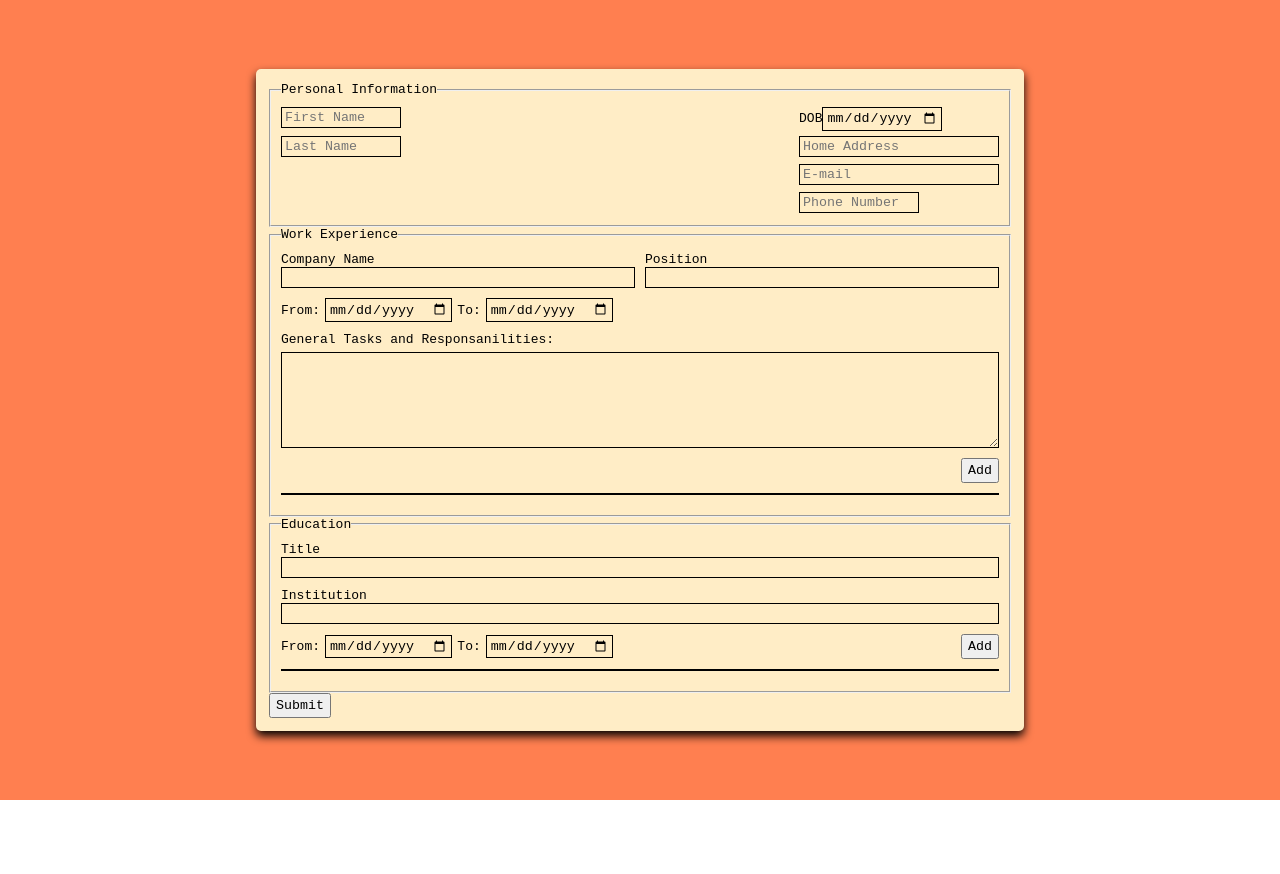
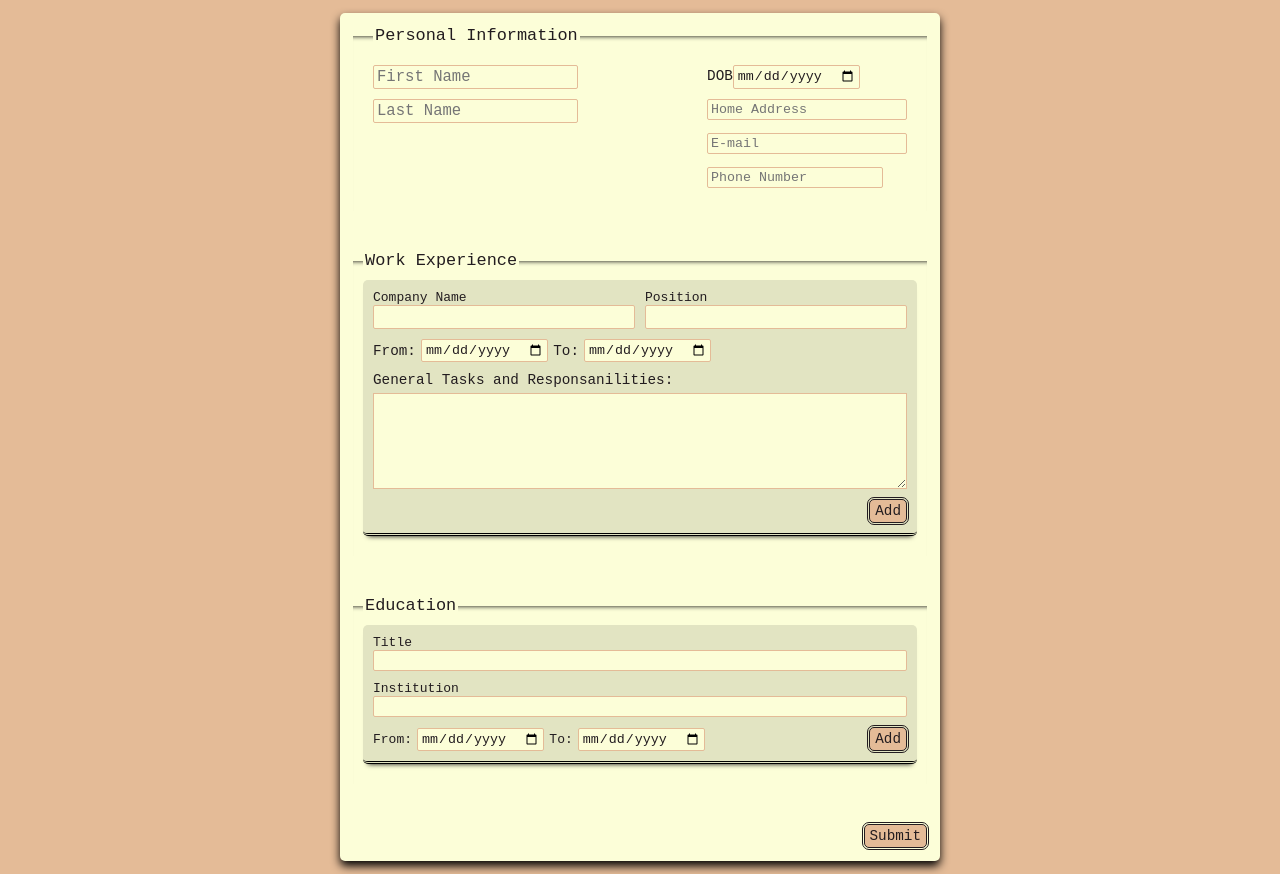
Before and after one commit to tomcoso/cv-application, a React (Create React App) app: page / in a window 1280 px wide. Before the commit the page ends 800 px from the top, so only its background shows below. Built offline with nearby package versions, Linux system fonts and the light colour scheme.

Commit message:
update style

```diff
--- a/src/components/EdItem.js
+++ b/src/components/EdItem.js
@@ -52,7 +52,7 @@ class EdItem extends React.Component {
         )}
 
         {this.props.mode === "edit" ? (
-          <div>
+          <span>
             <input
               id="start"
               type="date"
@@ -61,8 +61,8 @@ class EdItem extends React.Component {
                 this.props.edit(e, item);
                 this.changeState(e);
               }}
-            />
-            <span>To</span>
+            />{" "}
+            To{" "}
             <input
               id="finish"
               type="date"
@@ -72,7 +72,7 @@ class EdItem extends React.Component {
                 this.changeState(e);
               }}
             />
-          </div>
+          </span>
         ) : (
           <span>
             {item.start.slice(0, 4)} To {item.finish.slice(0, 4)}.
--- a/src/components/Education.js
+++ b/src/components/Education.js
@@ -1,6 +1,7 @@
 import React from "react";
 import EdItem from "./EdItem";
 import uniqid from "uniqid";
+import "./Education.scss";
 
 class Education extends React.Component {
   constructor(props) {
--- /dev/null
+++ b/src/components/Education.scss
@@ -0,0 +1,72 @@
+#education {
+  padding: 10px;
+  border: none;
+  box-shadow: inset 0px 5px 5px -5px #000;
+
+  $creator: #E2E4C2;
+  $paper: #FCFED8;
+
+  legend {
+    font-size: 1.3rem;
+    background-color: $paper;
+    padding: 0px 2px;
+  }
+
+  #new-education {
+    display: grid;
+    grid: repeat(3, min-content)/ 1fr min-content;
+    gap: 10px;
+    border-bottom: 3px double black;
+    padding: 10px;
+    border-radius: 5px;
+    box-shadow: 0px 5px 5px -5px #000;
+    background-color: $creator;
+
+    #new-ed-title {
+      display: flex;
+      flex-direction: column;
+      grid-row: 1/2;
+      grid-column: 1/3;
+      width: 100%;
+    }
+
+    #new-ed-institution {
+      display: flex;
+      flex-direction: column;
+      grid-row: 2/3;
+      grid-column: 1/3;
+    }
+
+    #new-ed-date {
+      display: flex;
+      align-items: center;
+      gap: 5px;
+      grid-column: 1/2;
+    }
+
+    #new-ed-add {
+      grid-column: 2/3;
+      justify-self: flex-end;
+    }
+  }
+
+  #all-education {
+    padding: 5px 5px;
+
+    li {
+      display: flex;
+      flex-direction: column;
+      gap: 5px;
+      padding: 20px 0px;
+
+      span:first-child {
+        font-weight: bold;
+        font-size: 1.2rem;
+      }
+
+      span:nth-child(2) {
+        font-size: 1.1rem;
+      }
+    }
+  }
+}
--- a/src/components/ExpItem.js
+++ b/src/components/ExpItem.js
@@ -88,9 +88,8 @@ class ExpItem extends React.Component {
               id="tasks"
               cols="30"
               rows="3"
-            >
-              {item.tasks}
-            </textarea>
+              value={item.tasks}
+            ></textarea>
           </p>
         ) : (
           <p>{item.tasks}.</p>
--- a/src/components/Experience.js
+++ b/src/components/Experience.js
@@ -1,6 +1,7 @@
 import React from "react";
 import uniqid from "uniqid";
 import ExpItem from "./ExpItem";
+import "./Experience.scss";
 
 class Experience extends React.Component {
   constructor(props) {
--- /dev/null
+++ b/src/components/Experience.scss
@@ -0,0 +1,115 @@
+#work-experience {
+  height: min-content;
+  padding: 10px;
+
+  border: none;
+  box-shadow: inset 0px 5px 5px -5px #000;
+
+  $creator: #E2E4C2;
+  $paper: #FCFED8;
+
+  legend {
+    font-size: 1.3rem;
+    padding: 0px 2px;
+    background-color: $paper;
+  }
+
+  #new-experience {
+    display: grid;
+    grid: repeat(3, min-content)/ repeat(2, 1fr);
+    gap: 10px;
+    border-bottom: 3px double black;
+    padding: 10px;
+    border-radius: 5px;
+    box-shadow: 0px 5px 5px -5px #000;
+    background-color: $creator;
+
+    #new-name {
+      grid-row: 1/2;
+      grid-column: 1/2;
+      display: flex;
+      flex-direction: column;
+      input {
+        font-size: 1.2rem;
+      }
+    }
+
+    #new-title {
+      grid-row: 1/2;
+      grid-column: 2/3;
+      display: flex;
+      flex-direction: column;
+      input {
+        font-size: 1.2rem;
+      }
+    }
+
+    #new-date {
+      grid-row: 2/3;
+      grid-column: 1/3;
+
+      display: flex;
+      gap: 5px;
+      align-items: center;
+
+      font-size: 1.1rem;
+    }
+
+    #new-tasks {
+      grid-row: 3/4;
+      grid-column: 1/3;
+
+      display: flex;
+      flex-direction: column;
+      gap: 5px;
+
+      font-size: 1.1rem;
+    }
+
+    #new-work-add {
+      grid-row: 4/5;
+      grid-column: 2/3;
+      place-self: end;
+    }
+  }
+
+  #all-experiences {
+    padding: 5px 5px;
+
+    li {
+      display: flex;
+      flex-direction: column;
+      gap: 5px;
+      padding: 20px 0px;
+
+      span:first-child {
+        font-size: 1.2rem;
+        font-weight: bold;
+        display: flex;
+        gap: 8px;
+      }
+
+      span {
+        font-size: 1.1rem;
+        display: flex;
+        gap: 8px;
+      }
+
+      p {
+        padding: 0px 10px;
+        display: flex;
+
+      }
+
+      input {
+        width: auto;
+        flex-grow: 1;
+      }
+
+      textarea {
+        width: min-content;
+        flex-grow: 1;
+      }
+    }
+  }
+}
--- a/src/components/Personal.js
+++ b/src/components/Personal.js
@@ -1,4 +1,5 @@
 import React from "react";
+import "./Personal.scss";
 
 class Personal extends React.Component {
   constructor(props) {
--- /dev/null
+++ b/src/components/Personal.scss
@@ -0,0 +1,88 @@
+#personal-info {
+  padding: 20px;
+
+  display: grid;
+  grid: repeat(4, 1fr) / 1fr min-content;
+  gap: 10px;
+
+  border: none;
+  box-shadow: inset 0px 5px 5px -5px #000;
+
+  $paper: #FCFED8;
+  $bg: #E4BB97;
+
+  legend {
+    font-size: 1.3rem;
+    background-color: $paper;
+    padding: 0px 2px;
+  }
+
+  input {
+    width: auto;
+  }
+
+  #first-name {
+    grid-row: 1/2;
+    grid-column: 1/2;
+    padding-right: 1rem;
+
+    font-size: 1.4rem;
+
+    input {
+      font-size: 1.2rem;
+    }
+  }
+
+  #last-name {
+    grid-row: 2/3;
+    grid-column: 1/2;
+    padding-right: 1rem;
+
+    font-size: 1.4rem;
+
+    input {
+      font-size: 1.2rem;
+    }
+  }
+
+  #dob {
+    grid-row: 1/2;
+    grid-column: 2/3;
+
+    display: flex;
+    align-items: center;
+    white-space: nowrap;
+    gap: 5px;
+
+    font-size: 1.1rem;
+  }
+
+  #address {
+    grid-row: 2/3;
+    grid-column: 2/3;
+
+    font-size: 1.1rem;
+
+    input {
+      width: 25ch;
+    }
+  }
+
+  #email {
+    grid-row: 3/4;
+    grid-column: 2/3;
+
+    font-size: 1.1rem;
+
+    input {
+      width: 25ch;
+    }
+  }
+
+  #phone-number {
+    grid-row: 4/5;
+    grid-column: 2/3;
+
+    font-size: 1.1rem;
+  }
+}
--- a/src/style.scss
+++ b/src/style.scss
@@ -1,11 +1,13 @@
-$paper: rgb(255, 237, 198);
+$paper: #FCFED8;
 $font: monospace;
+$bg: #E4BB97;
 
 * {
   margin: 0;
   padding: 0;
   box-sizing: border-box;
   font-family: $font;
+  color: #221C1F;
 }
 
 #root {
@@ -14,14 +16,14 @@ $font: monospace;
   align-items: center;
   height: min-content;
   min-height: 100vh;
-  width: 100vw;
-  background-color: coral;
+  width: auto;
+  background-color: $bg;
   padding: 1rem 0px;
   overflow: auto;
 
   > div {
     min-width: min-content;
-    width: 60%;
+    width: min(60%, 600px);
     height: min-content;
     min-height: 90%;
     background-color: $paper;
@@ -33,212 +35,48 @@ $font: monospace;
       height: min-content;
       padding: 1rem;
 
+      display: flex;
+      flex-direction: column;
+      gap: 40px;
+
       input, textarea {
         background-color: $paper;
-        border: 1px solid #000;
+        border: 1px solid $bg;
         padding: 2px 3px;
+
+        &:focus {
+          outline: 1px solid $bg;
+          outline-offset: 1px;
+        }
       }
 
       button {
         width: min-content;
         padding: 3px 5px;
         font-family: $font;
+        background-color: $bg;
+
+        font-size: 1.1rem;
+
+        border: 1px solid #221C1F;
+        outline: 1px solid #221C1F;
+        outline-offset: 1px;
+        border-radius: 5px;
+
+        &:hover, &:focus {
+          border: 1px solid #221C1F;
+          outline: 1px solid #221C1F;
+          outline-offset: 0px;
+        }
+      }
+
+      button:last-child {
+        align-self: flex-end;
+      }
+
+      input{
+        border-radius: 2px;
       }
     }
   }
 }
-
-#personal-info {
-  padding: 10px;
-  width: 100%;
-
-  display: grid;
-  grid: repeat(4, 1fr) / 1fr min-content;
-  gap: 5px;
-
-  input {
-    width: 15ch;
-  }
-
-  #first-name {
-    grid-row: 1/2;
-    grid-column: 1/2;
-    padding-right: 1rem;
-  }
-
-  #last-name {
-    grid-row: 2/3;
-    grid-column: 1/2;
-    padding-right: 1rem;
-  }
-
-  #dob {
-    grid-row: 1/2;
-    grid-column: 2/3;
-
-    display: flex;
-    align-items: center;
-    white-space: nowrap;
-    gap: 5px;
-  }
-
-  #address {
-    grid-row: 2/3;
-    grid-column: 2/3;
-
-    input {
-      width: 25ch;
-    }
-  }
-
-  #email {
-    grid-row: 3/4;
-    grid-column: 2/3;
-
-    input {
-      width: 25ch;
-    }
-  }
-
-  #phone-number {
-    grid-row: 4/5;
-    grid-column: 2/3;
-  }
-}
-
-#work-experience {
-  height: min-content;
-  padding: 10px;
-
-  #new-experience {
-    display: grid;
-    grid: repeat(3, min-content)/ repeat(2, 1fr);
-    gap: 10px;
-    border-bottom: 2px solid black;
-    padding-bottom: 10px;
-
-    #new-name {
-      grid-row: 1/2;
-      grid-column: 1/2;
-      display: flex;
-      flex-direction: column;
-    }
-
-    #new-title {
-      grid-row: 1/2;
-      grid-column: 2/3;
-      display: flex;
-      flex-direction: column;
-    }
-
-    #new-date {
-      grid-row: 2/3;
-      grid-column: 1/3;
-
-      display: flex;
-      gap: 5px;
-      align-items: center;
-    }
-
-    #new-tasks {
-      grid-row: 3/4;
-      grid-column: 1/3;
-
-      display: flex;
-      flex-direction: column;
-      gap: 5px;
-
-    }
-
-    #new-work-add {
-      grid-row: 4/5;
-      grid-column: 2/3;
-      place-self: end;
-    }
-  }
-
-  #all-experiences {
-    padding: 5px 0px;
-
-    li {
-      display: flex;
-      flex-direction: column;
-      gap: 5px;
-      padding: 10px 0px;
-      border-bottom: 2px solid black;
-
-      span:first-child {
-        font-size: 1.2rem;
-        font-weight: bold;
-      }
-
-      span {
-        font-size: 1.1rem;
-      }
-
-      p {
-        padding: 0px 10px;
-      }
-    }
-  }
-}
-
-#education {
-  padding: 10px;
-
-  #new-education {
-    display: grid;
-    grid: repeat(3, min-content)/ 1fr min-content;
-    gap: 10px;
-    border-bottom: 2px solid black;
-    padding-bottom: 10px;
-
-    #new-ed-title {
-      display: flex;
-      flex-direction: column;
-      grid-row: 1/2;
-      grid-column: 1/3;
-      width: 100%;
-    }
-
-    #new-ed-institution {
-      display: flex;
-      flex-direction: column;
-      grid-row: 2/3;
-      grid-column: 1/3;
-    }
-
-    #new-ed-date {
-      display: flex;
-      align-items: center;
-      gap: 5px;
-      grid-column: 1/2;
-    }
-
-    #new-ed-add {
-      grid-column: 2/3;
-      justify-self: flex-end;
-    }
-  }
-
-  #all-education {
-    padding: 5px 0px;
-
-    li {
-      display: flex;
-      flex-direction: column;
-      gap: 5px;
-      padding: 10px 0px;
-      border-bottom: 2px solid black;
-
-      span:first-child {
-        font-weight: bold;
-        font-size: 1.2rem;
-      }
-
-      span:nth-child(2) {
-        font-size: 1.1rem;
-      }
-    }
-  }
-}
```
